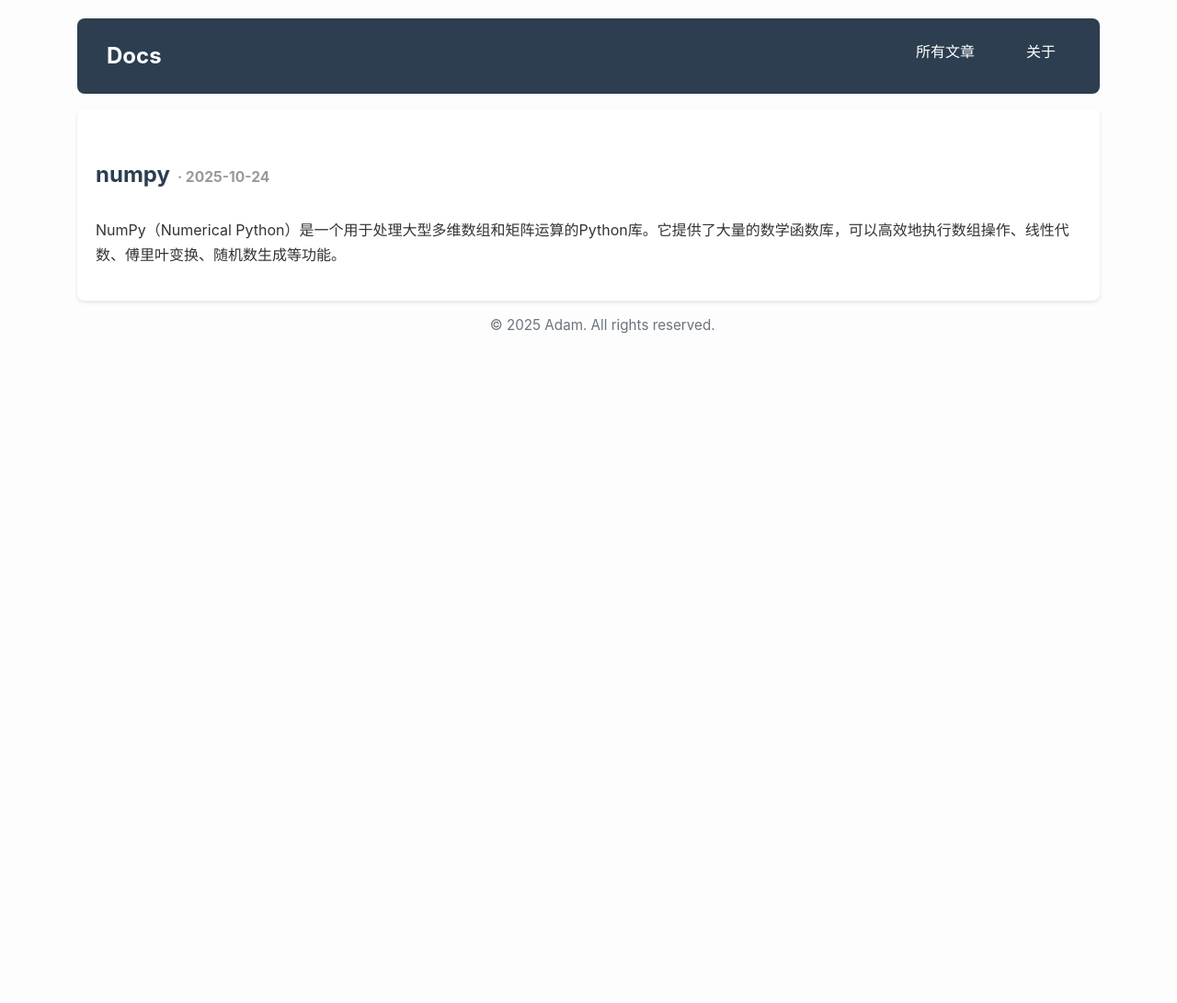
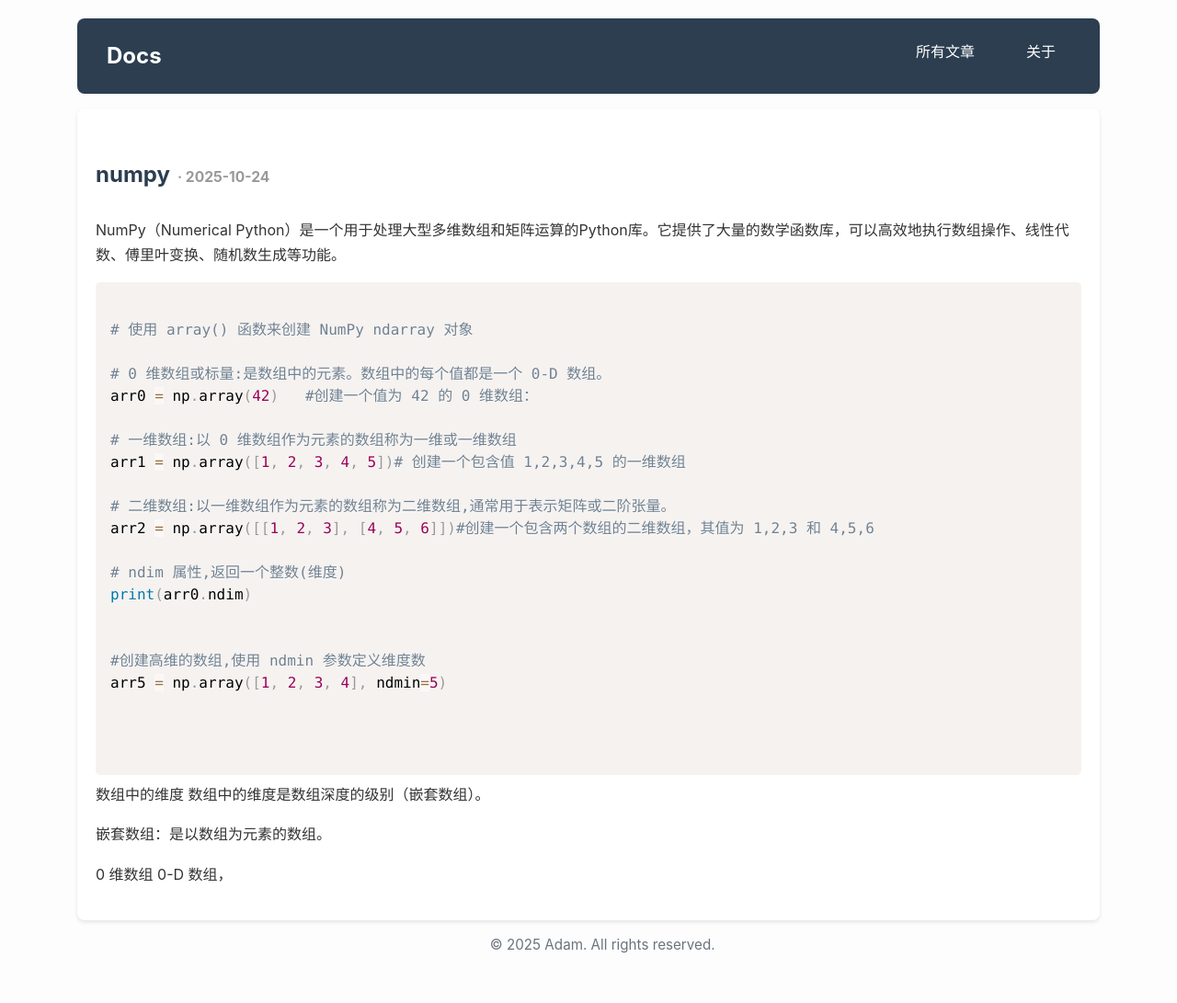
Before and after one commit to lzh210802066/lzh210802066.github.io, a Jekyll site: the page built from _posts/skill/2025-10-24-numpy.md, in a window 1280 px wide. Shown: the whole page at 92% size. Built offline with Jekyll 4.4.1, drawn with Linux system fonts in a browser that asks for light colours; comment, search, counter and statistics services are not loaded; before the commit the page ends 900 px from its top, so only the background shows below that.

Commit message:
Update blog content

````diff
--- a/_posts/skill/2025-10-24-numpy.md
+++ b/_posts/skill/2025-10-24-numpy.md
@@ -14,3 +14,39 @@ categories: skill
 
 
 NumPy（Numerical Python）是一个用于处理大型多维数组和矩阵运算的Python库。它提供了大量的数学函数库，可以高效地执行数组操作、线性代数、傅里叶变换、随机数生成等功能。
+
+
+
+```python
+
+# 使用 array() 函数来创建 NumPy ndarray 对象
+
+# 0 维数组或标量:是数组中的元素。数组中的每个值都是一个 0-D 数组。
+arr0 = np.array(42)   #创建一个值为 42 的 0 维数组：
+
+# 一维数组:以 0 维数组作为元素的数组称为一维或一维数组
+arr1 = np.array([1, 2, 3, 4, 5])# 创建一个包含值 1,2,3,4,5 的一维数组
+
+# 二维数组:以一维数组作为元素的数组称为二维数组,通常用于表示矩阵或二阶张量。
+arr2 = np.array([[1, 2, 3], [4, 5, 6]])#创建一个包含两个数组的二维数组，其值为 1,2,3 和 4,5,6
+
+# ndim 属性,返回一个整数(维度)
+print(arr0.ndim)
+
+
+#创建高维的数组,使用 ndmin 参数定义维度数
+arr5 = np.array([1, 2, 3, 4], ndmin=5)
+
+
+
+```
+
+
+数组中的维度
+数组中的维度是数组深度的级别（嵌套数组）。
+
+嵌套数组：是以数组为元素的数组。
+
+
+0 维数组
+0-D 数组，
````
Also changed, not shown: _posts/skill/2025-10-24-matplotlib.md (+19 -21 lines).
